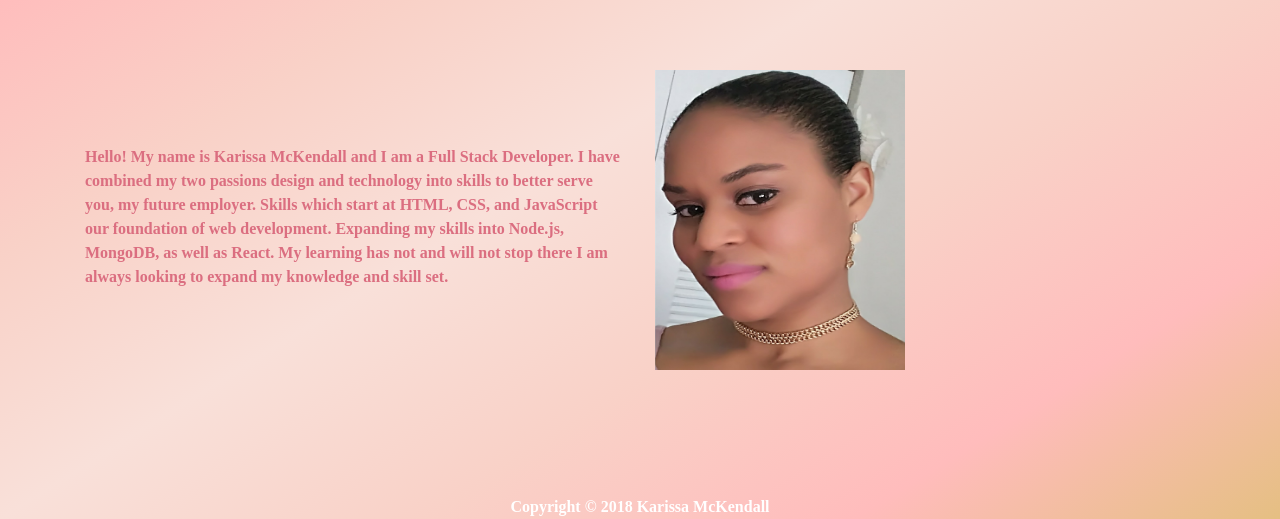
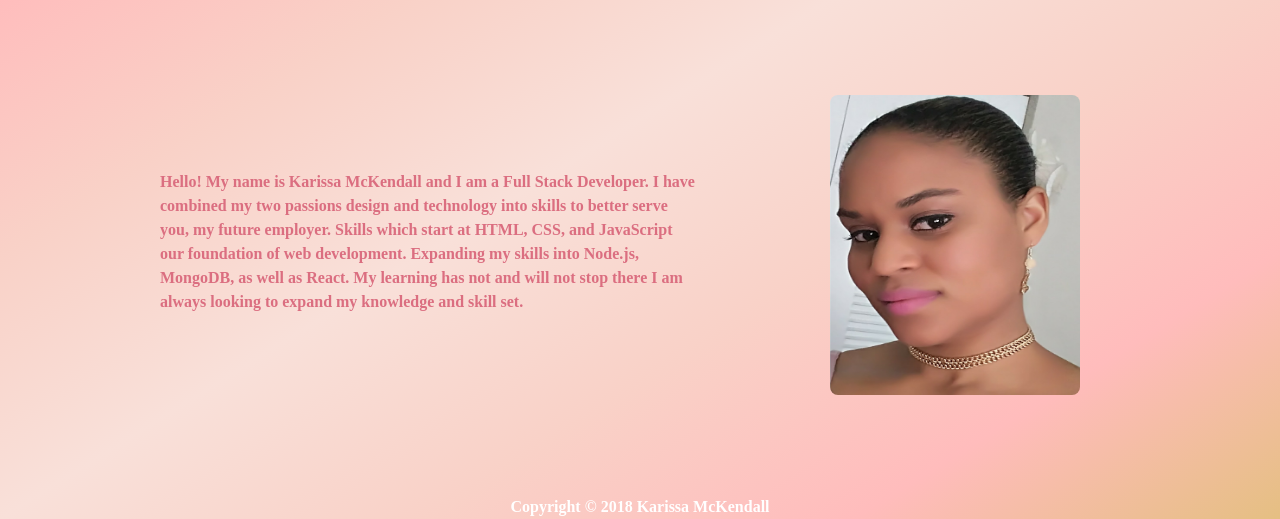
Before and after one commit to Salena0921/React-Powered-Portfolio, a plain HTML site: page index.html in a window 1280 px wide. Shown: the part 281-800 px from the top of the page. Drawn offline with nearby package versions, Linux system fonts and the light colour scheme.

Commit message:
the base of the homepage is complete. might need some minor tweaks

```diff
--- a/assets/css/style.css
+++ b/assets/css/style.css
@@ -42,9 +42,21 @@ body {
 
 
 #aboutme {
+    position: relative;
+    top: 100px;
+}
+
+#aboutmeparagraph {
     color: rgb(219, 110, 128);
     position: relative;
+    left: 75px;
     top: 75px;
+}
+
+#myphoto {
+    border-radius: 8px;
+    position: relative;
+    left: 175px;
 }
 
 /* Footer */
--- a/index.html
+++ b/index.html
@@ -30,7 +30,7 @@
     <div class="container" id="aboutme">
         <div class="row">
             <div class="col col-xs-6">
-                <p id="aboutme">Hello! My name is Karissa McKendall and I am a Full Stack Developer. I have combined my
+                <p id="aboutmeparagraph">Hello! My name is Karissa McKendall and I am a Full Stack Developer. I have combined my
                     two
                     passions
                     design and technology into skills to better serve you, my future employer. Skills which
```
